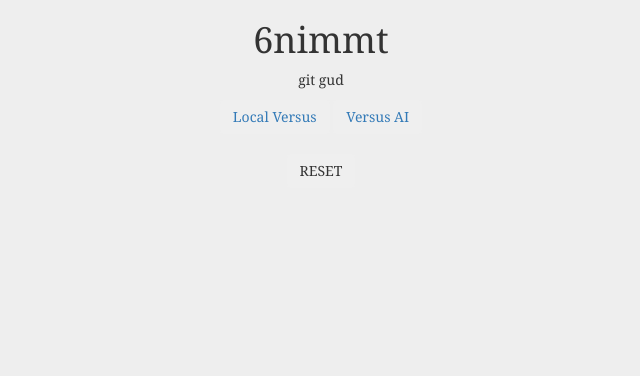
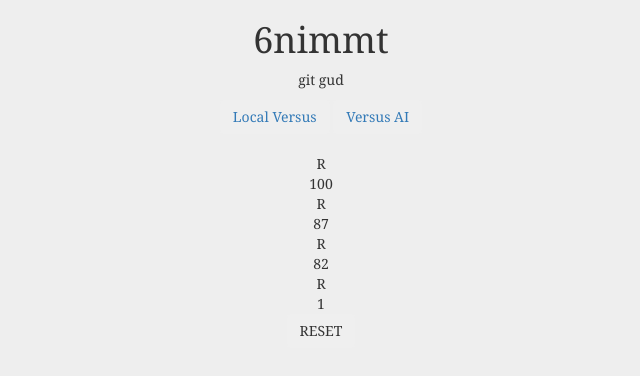
Before and after one commit to mpaulweeks/6nimmt, a plain HTML site: page index.html in a window 1280 px wide. Shown: the whole page, without its empty margins (319-959 px from the left). Drawn offline with Linux system fonts and the light colour scheme.

Commit message:
kinda prints

```diff
--- a/board.js
+++ b/board.js
@@ -20,25 +20,32 @@ function Row(){
     };
     api.peek = function(){
         return self.cards[self.cards.length - 1].number;
-    }
+    };
     api.penalty = function(){
         var penalty = 0;
         self.cards.forEach(function (card){
             penalty += card.penalty;
         });
         return penalty;
-    }
+    };
     api.difference = function(card){
         var tail = api.peek();
         if (tail < card.number){
             return card.number - tail;
         }
         return null;
-    }
+    };
     api.empty = function(card){
         card.owner.penalize(api.penalty());
         self.cards = [];
         api.push(card);
+    };
+    api.render = function(){
+        var html = "R ";
+        self.cards.forEach(function (card){
+            html += card.render();
+        })
+        return html;
     }
 
     return api;
@@ -60,7 +67,7 @@ function Player(){
     };
     api.penalize = function(penalty_points){
         self.penalty_points += penalty_points;
-    }
+    };
 
     return api;
 }
@@ -68,18 +75,22 @@ function Player(){
 function Board(){
 
     var self = {};
+    var api = {};
 
     self.deck = null;
     self.rows = null;
     self.players = null;
 
-    function setup(){
+    api.setup = function(){
         self.deck = Deck();
         self.rows = [];
         for (var i = 0; i < NUM_ROWS; i++){
             var new_row = Row();
             new_row.push(self.deck.draw());
             self.rows.push(new_row);
+            $('#board').append(
+                '<div id="row-' + i + '">R</div>'
+            );
         }
         self.players = [];
         for (var i = 0; i < 1; i++){
@@ -87,9 +98,10 @@ function Board(){
             new_player.deal(self.deck.draw(10));
             self.players.push(new_player);
         }
-    }
+        api.render();
+    };
 
-    function play(card){
+    api.play = function(card){
         var best_row = null;
         var best_row_difference = 104;
         for (var i = 0; i < NUM_ROWS; i++){
@@ -106,6 +118,14 @@ function Board(){
             // todo logic for choosing row
             self.rows[0].empty(card);
         }
+    };
+
+    api.render = function(){
+        for (var i = 0; i < NUM_ROWS; i++){
+            var row = self.rows[i];
+            $('#row-' + i).html(row.render());
+        }
     }
 
+    return api;
 }
--- a/deck.js
+++ b/deck.js
@@ -1,8 +1,8 @@
 
-function Deck(){
+function Card(number){
 
-    function make_card(number){
     var self = {};
+
     var penalty = 1;
     if (number == 55){
         penalty = 7;
@@ -16,8 +16,15 @@ function Deck(){
     self.number = number;
     self.penalty = penalty;
     self.owner = null;
+
+    self.render = function(){
+        return '<div class="card">' + self.number + '</div>';
+    }
+
     return self;
 }
+
+function Deck(){
 
     function shuffle(a) {
         var j, x, i;
@@ -32,7 +39,7 @@ function Deck(){
     function make_deck(){
         var deck = [];
         for (var i = 1; i <= 104; i++){
-            deck.push(make_card(i));
+            deck.push(Card(i));
         }
         shuffle(deck);
         return deck;
--- a/game.js
+++ b/game.js
@@ -1,7 +1,9 @@
 
 // requires Deck
+// requires Board
 
 function game(){
 
-
+    var board = Board();
+    board.setup();
 }
--- a/index.html
+++ b/index.html
@@ -8,6 +8,7 @@
     <link rel="stylesheet" type="text/css" href="bootstrap.min.css" />
     <link rel="stylesheet" type="text/css" href="style.css" />
     <script src="deck.js"></script>
+    <script src="board.js"></script>
     <script src="game.js"></script>
 
 </head>
```
Lines whose indentation alone changed are shown as unchanged.
